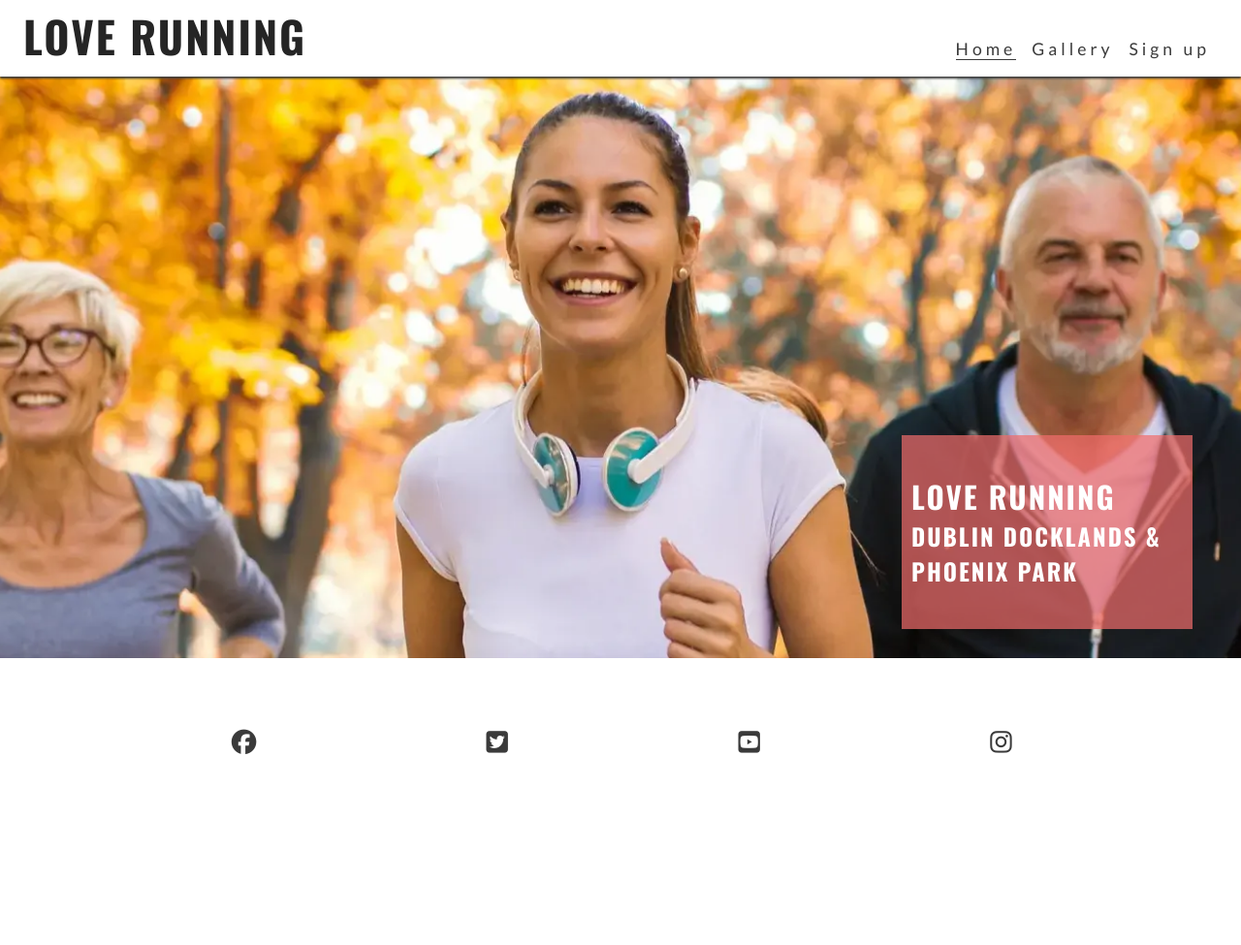
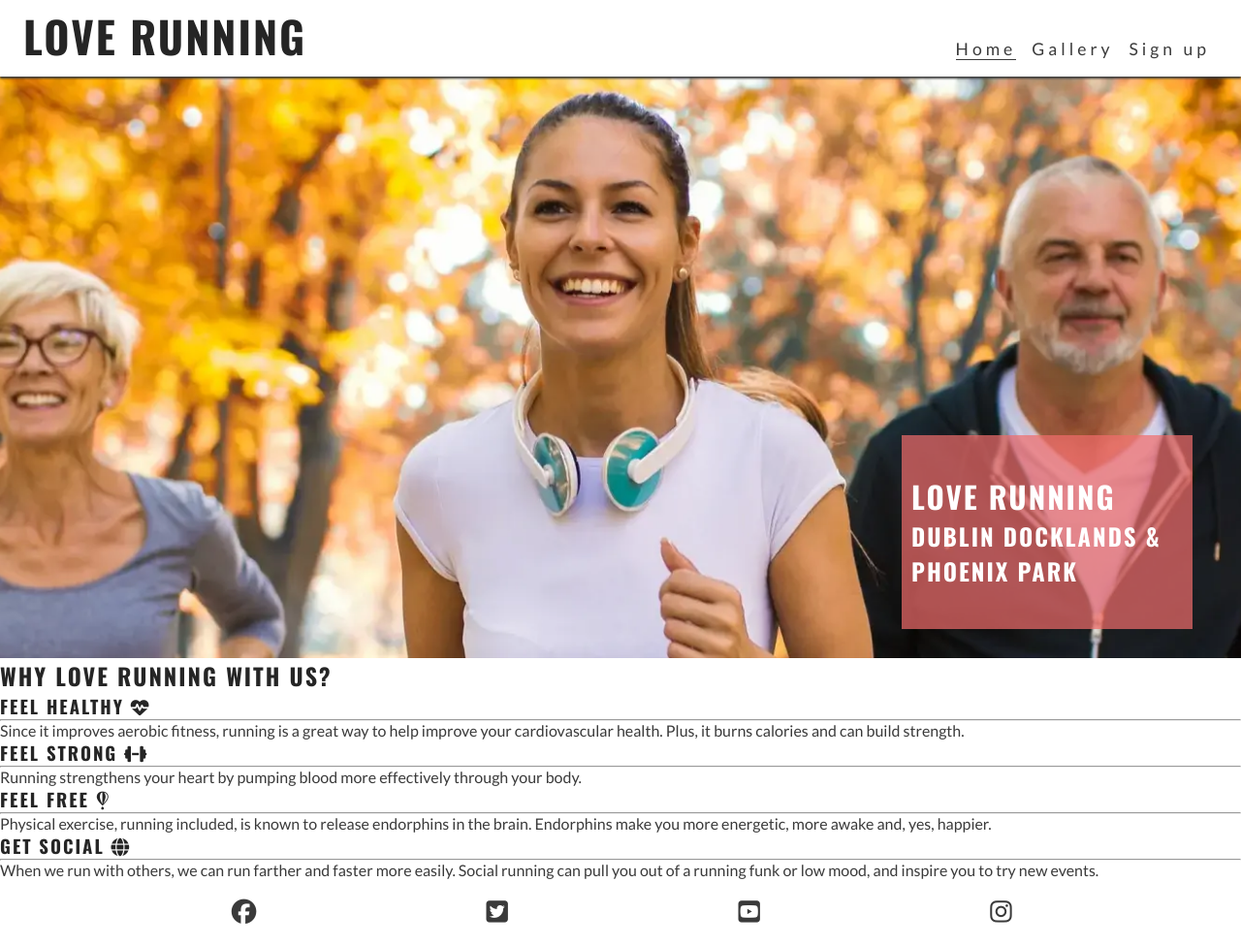
Before and after one commit to Bonafs/love-running, a plain HTML site: page index.html in a window 1280 px wide. Shown: the whole page at 97% size. Before the commit the page ends 800 px from the top, so only its background shows below. Drawn offline with nearby package versions, Linux system fonts and the light colour scheme.

Commit message:
Create Reasons section and add benefits  divs within.

```diff
--- a/index.html
+++ b/index.html
@@ -41,6 +41,39 @@
                 <h3>Dublin Docklands & Phoenix Park</h3>
             </div>
         </section>
+
+        <section id="reasons">
+            <h2>Why love running with us?</h2>
+            <div id="benefits">
+                <div id="benefits-physical">
+                    <div>
+                        <h3>Feel healthy <i class="fa-solid fa-heart-pulse"></i></h3>
+                        <hr>
+                        <p>Since it improves aerobic fitness, running is a great way to help improve your cardiovascular
+                            health. Plus, it burns calories and can build strength.</p>
+                    </div>
+                    <div>
+                        <h3>Feel strong <i class="fa-solid fa-dumbbell"></i></h3>
+                        <hr>
+                        <p>Running strengthens your heart by pumping blood more effectively through your body.</p>
+                    </div>
+                </div>
+                <div id="benefits-mental">
+                    <div>
+                        <h3>Feel free <i class="fa-brands fa-fly"></i></h3>
+                        <hr>
+                        <p>Physical exercise, running included, is known to release endorphins in the brain. Endorphins
+                            make you more energetic, more awake and, yes, happier.</p>
+                    </div>
+                    <div>
+                        <h3>Get social <i class="fa-solid fa-globe"></i></h3>
+                        <hr>
+                        <p>When we run with others, we can run farther and faster more easily. Social running can pull
+                            you out of a running funk or low mood, and inspire you to try new events.</p>
+                    </div>
+                </div>
+            </div>
+        </section>
     </main>
 
 
```
